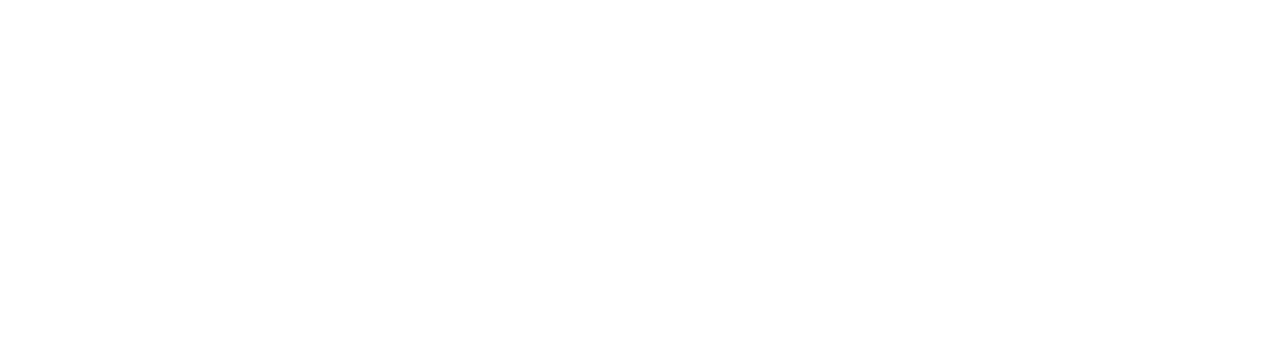
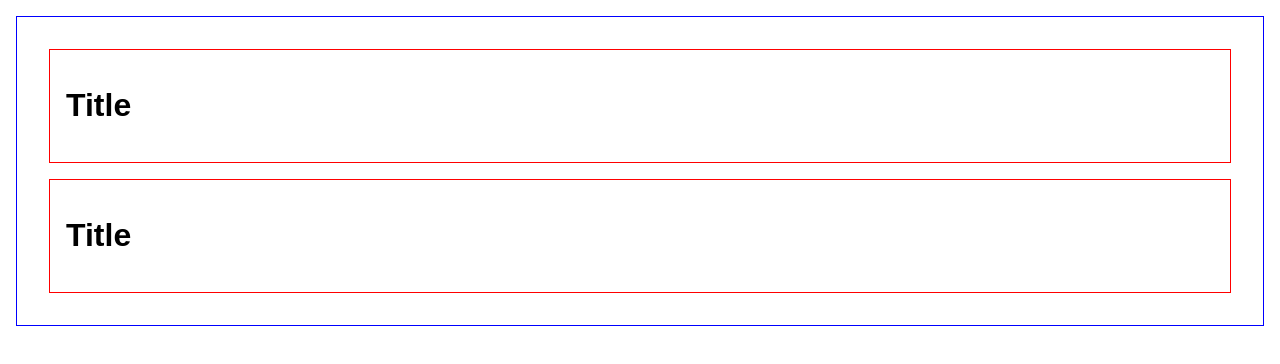
Before and after one commit to dmitru/react-workshop-v1, a React (Create React App) app: page / in a window 1280 px wide. Shown: the top 364 px of the page. Built offline with nearby package versions, Linux system fonts and the light colour scheme.

Commit message:
Functional and class components

```diff
--- a/src/App.css
+++ b/src/App.css
@@ -1,2 +1,14 @@
 .App {
 }
+
+.Book {
+  padding: 1rem;
+  margin: 1rem;
+  border: 1px solid red;
+}
+
+.BookList {
+  padding: 1rem;
+  margin: 1rem;
+  border: 1px solid blue;
+}
--- a/src/App.js
+++ b/src/App.js
@@ -1,9 +1,32 @@
 import React, { Component } from 'react';
 import './App.css';
 
+function Book() {
+  return (
+    <div className="Book">
+      <h1>Title</h1>
+    </div>
+  );
+}
+
+class BookList extends Component {
+  render() {
+    return (
+      <div className="BookList">
+        <Book />
+        <Book />
+      </div>
+    );
+  }
+}
+
 class App extends Component {
   render() {
-    return <div className="App" />;
+    return (
+      <div className="App">
+        <BookList />
+      </div>
+    );
   }
 }
 
```
